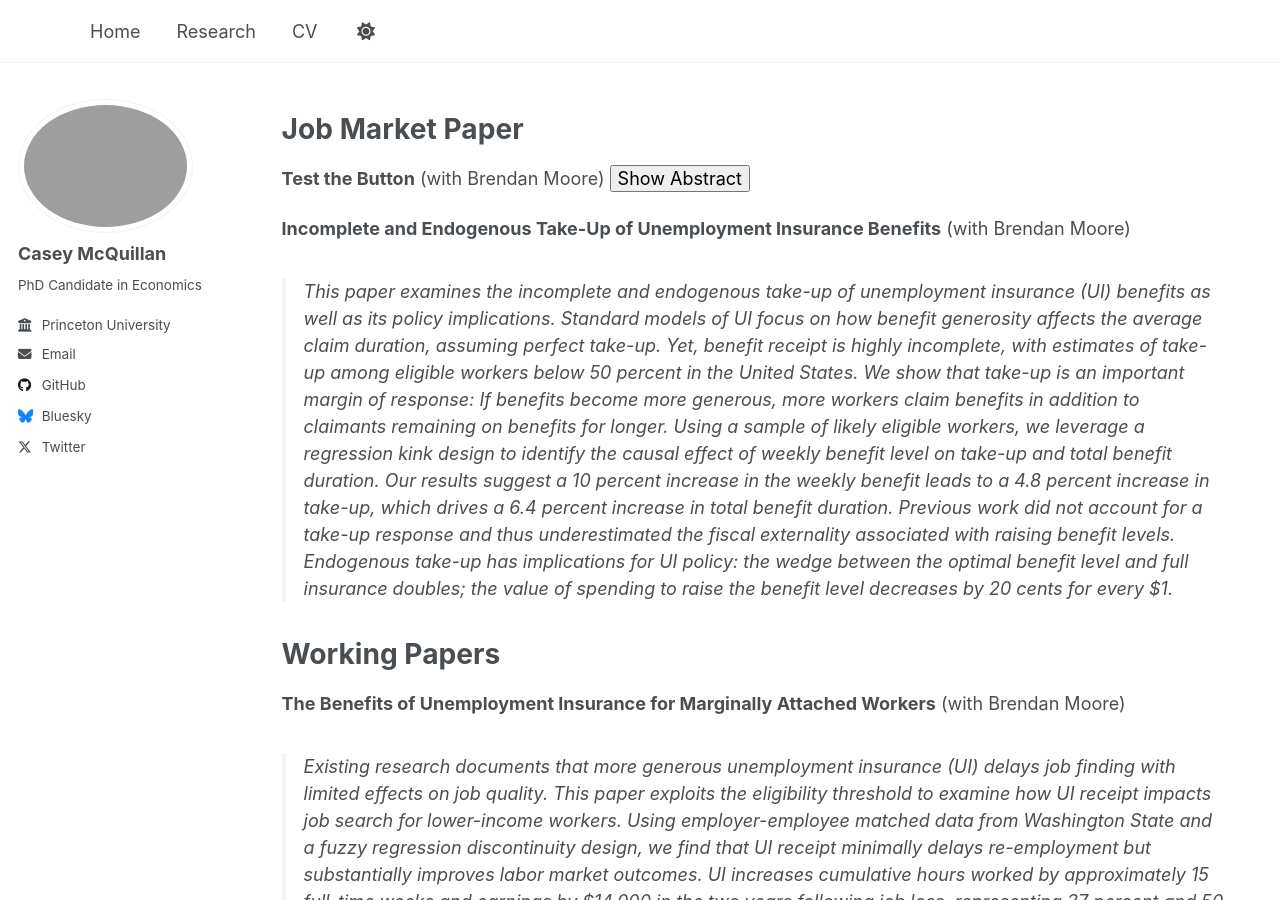
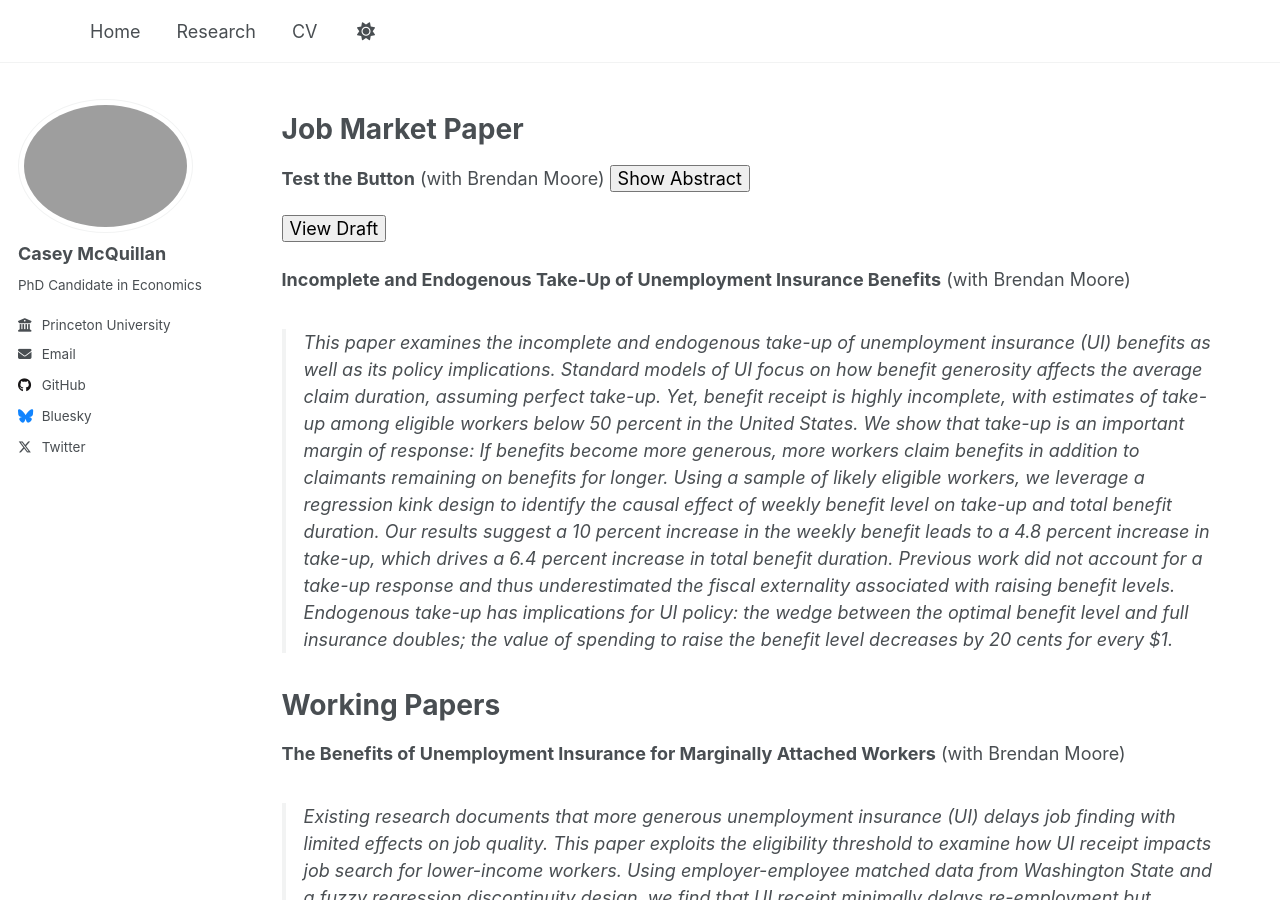
Before and after one commit to casey-mcquillan/casey-mcquillan.github.io, a Jekyll site: the page built from _pages/research.md, in a window 1280 px wide and 900 px high. Built offline with Jekyll 4.4.1, drawn with Linux system fonts in a browser that asks for light colours.

Commit message:
Update research.md

```diff
--- a/_pages/research.md
+++ b/_pages/research.md
@@ -25,6 +25,10 @@ function toggleAbstract() {
 }
 </script>
 
+<a href="files/CV_McQuillan.pdf" target="_blank">
+<button>View Draft</button>
+</a>
+
 **Incomplete and Endogenous Take-Up of Unemployment Insurance Benefits** (with Brendan Moore)
 > This paper examines the incomplete and endogenous take-up of unemployment insurance (UI) benefits as well as its policy implications. Standard models of UI focus on how benefit generosity affects the average claim duration, assuming perfect take-up. Yet, benefit receipt is highly incomplete, with estimates of take-up among eligible workers below 50 percent in the United States. We show that take-up is an important margin of response: If benefits become more generous, more workers claim benefits in addition to claimants remaining on benefits for longer. Using a sample of likely eligible workers, we leverage a regression kink design to identify the causal effect of weekly benefit level on take-up and total benefit duration. Our results suggest a 10 percent increase in the weekly benefit leads to a 4.8 percent increase in take-up, which drives a 6.4 percent increase in total benefit duration. Previous work did not account for a take-up response and thus underestimated the fiscal externality associated with raising benefit levels. Endogenous take-up has implications for UI policy: the wedge between the optimal benefit level and full insurance doubles; the value of spending to raise the benefit level decreases by 20 cents for every \$1.
 
```
